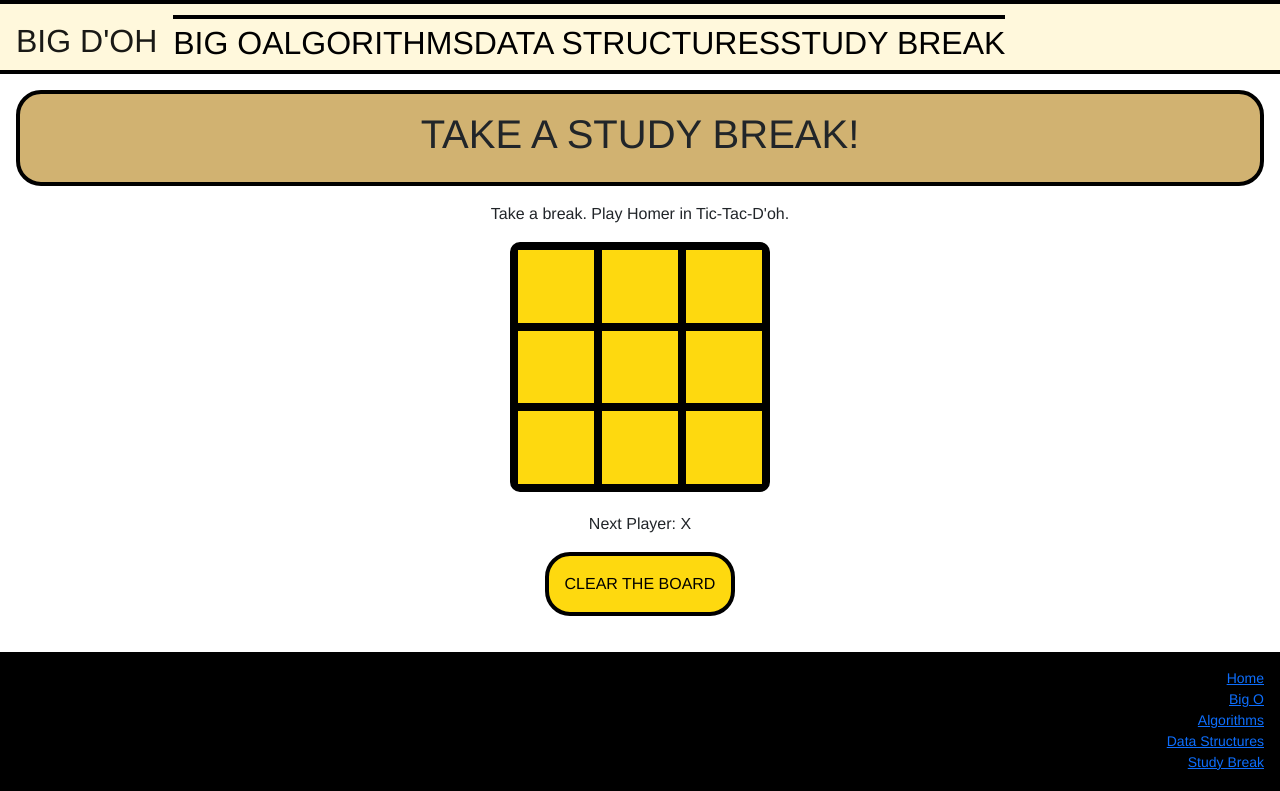
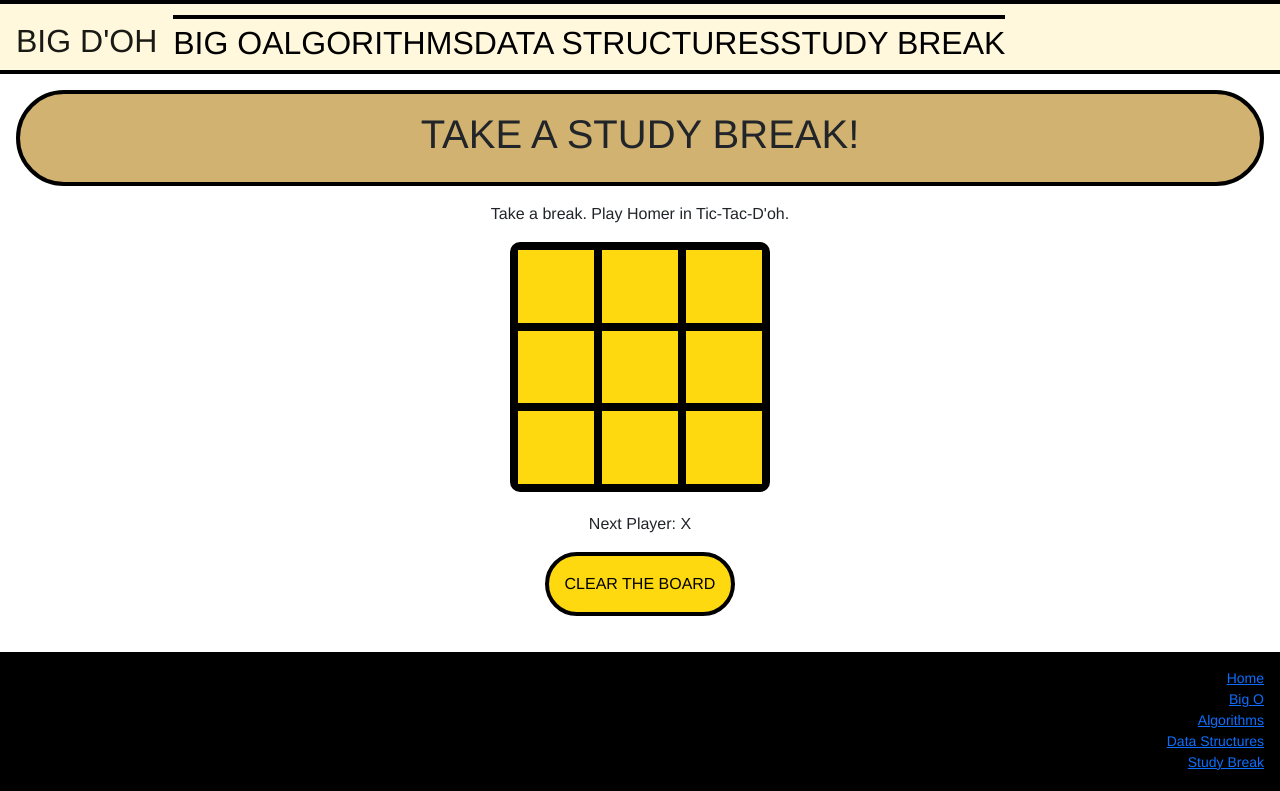
Before and after one commit to bg-write/big-doh, a React (Create React App) app: page /ttt in a window 1280 px wide. Shown: the top 791 px of the page. Built offline with nearby package versions, Linux system fonts and the light colour scheme.

Commit message:
CSS update border radius pills

```diff
--- a/src/App.css
+++ b/src/App.css
@@ -99,7 +99,7 @@ footer {
 .border-text {
 	/* Put this in the element holding the text I want to add bordering. */
 	border: solid 4px black;
-	border-radius: 25px;
+	border-radius: 50px;
 	padding: 1rem;
 	margin: 1rem;
 	background-color: #d1b271;
```
